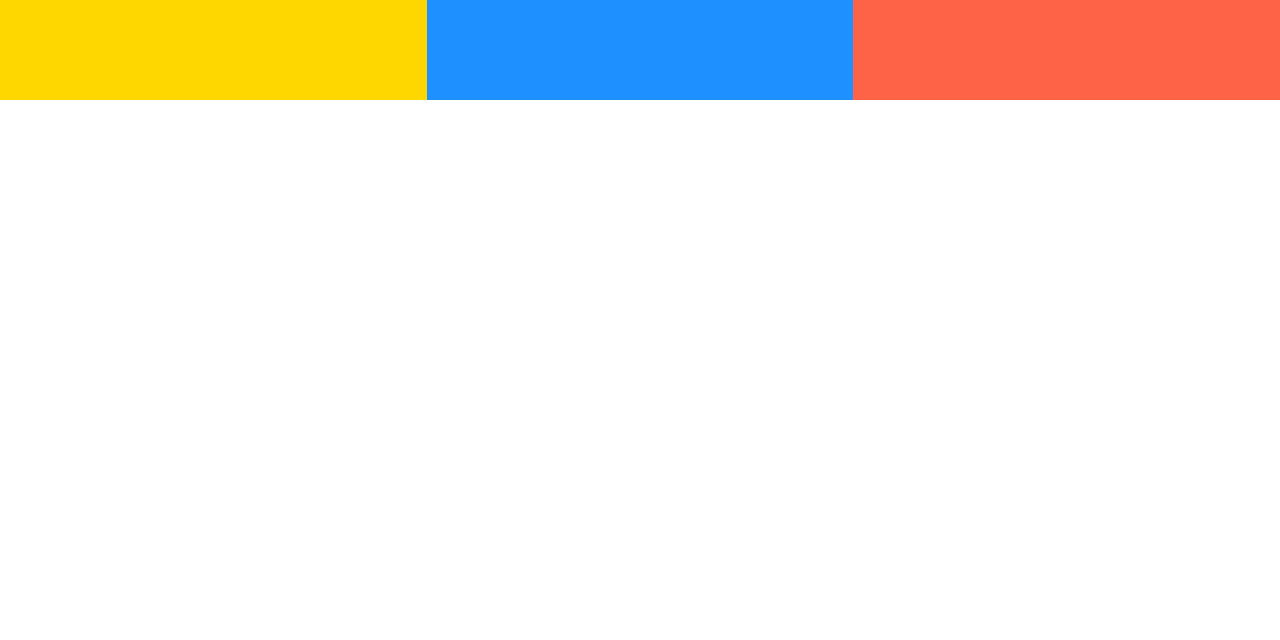
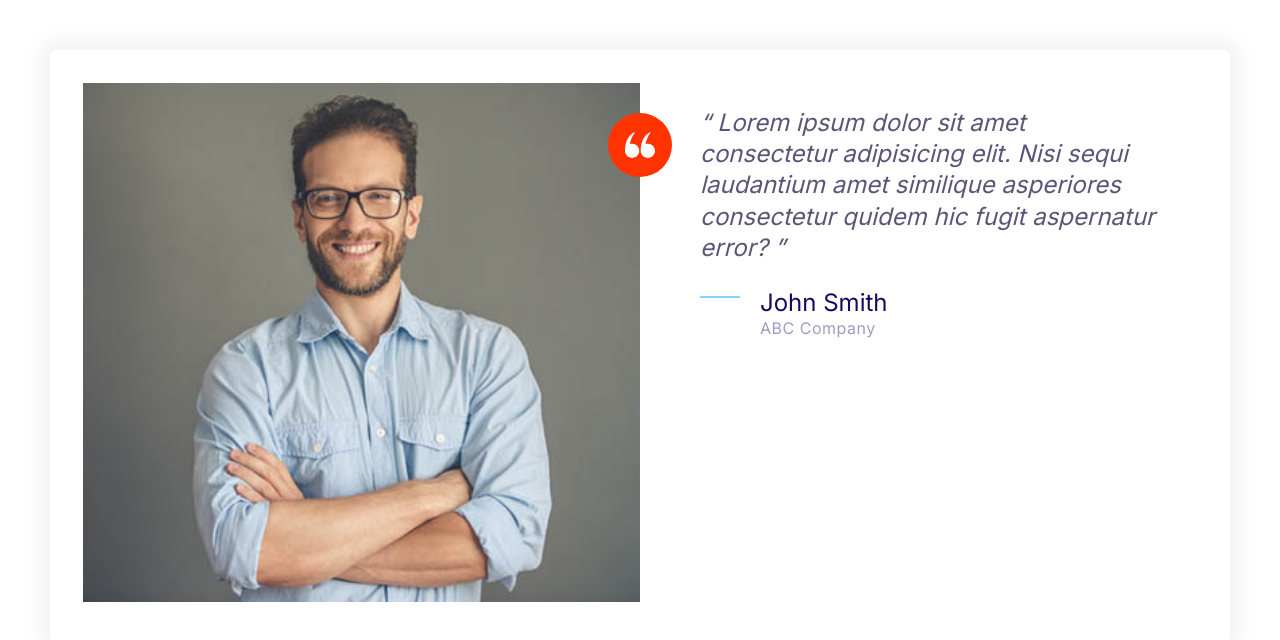
Before and after one commit to Mizhandr/MyFirstProject, a plain HTML site: page index.html in a window 1280 px wide. Drawn offline with Linux system fonts and the light colour scheme.

Commit message:
Define styles for testimonials

```diff
--- a/css/styles.css
+++ b/css/styles.css
@@ -164,11 +164,18 @@ a {
 .icon {
     width: 40px;
     height: 40px;
+}
 
+.icon--small {
+    width: 30px;
 }
 
 .icon--primary {
     fill: var(--color-primary);
+}
+
+.icon--white {
+    fill: #fff;
 }
 
 .icon-container {
@@ -179,6 +186,10 @@ a {
     height: 64px;
     justify-content: center;
     width: 64px;
+}
+
+.icon-container--accent {
+    background: var(--color-accent);
 }
 
 /* Buttons*/
@@ -460,3 +471,34 @@ right: 5%;
         grid-template-columns: repeat(3, 1fr);
     }
 }
+
+/* Testimonials */
+
+ .testimonial {
+    padding: 3.3rem;
+ }
+
+.testimonial__image {
+    position: relative;
+}
+
+.testimonial__image > .icon-container {
+    position: absolute;
+    top: 3rem;
+    right: -32px;
+}
+
+ .testimonial__image > img {
+    width: 100%;
+ }
+
+ @media screen and (min-width: 768px) {
+    .testimonial .quote,
+    .testimonial .quote__author {
+        font-size: 2.4rem;
+    }
+
+    .testimonial .quote {
+        margin-left: 6rem;
+    }
+}
--- a/index.html
+++ b/index.html
@@ -14,11 +14,42 @@
     <link rel="stylesheet" href="/css/normalize.css" />
     <link rel="stylesheet" href="/css/styles.css" />
   </head>
-  <body>
-    <div class="grid grid--1x3">
-      <div style="height: 100px; background: gold"></div>
-      <div style="height: 100px; background: dodgerblue"></div>
-      <div style="height: 100px; background: tomato"></div>
+  <body style="padding: 5rem">
+    <div class="card testimonial">
+      <div class="grid grid--1x2">
+        <div class="testimonial__image">
+          <img
+            class="testimonial__image"
+            src="/images/testimonial.jpg"
+            alt="A happy, smiling customer"
+          />
+          <span class="icon-container icon-container--accent">
+            <svg class="icon icon--white icon--small">
+              <use xlink:href="images/sprite.svg#quotes"></use>
+            </svg>
+          </span>
+        </div>
+        <blockquote class="quote">
+          <p class="quote__text">
+            Lorem ipsum dolor sit amet consectetur adipisicing elit. Nisi sequi
+            laudantium amet similique asperiores consectetur quidem hic fugit
+            aspernatur error?
+          </p>
+          <footer>
+            <div class="media">
+              <div class="media__image quote__image">
+                <svg class="icon icon--primary quote__line">
+                  <use xlink:href="images/sprite.svg#line"></use>
+                </svg>
+              </div>
+              <div class="media__body">
+                <h3 class="media__title quote__author">John Smith</h3>
+                <p class="quote__organization">ABC Company</p>
+              </div>
+            </div>
+          </footer>
+        </blockquote>
+      </div>
     </div>
   </body>
 </html>
```
Also changed, not shown: images/testimonial.jpg (added), 1 other file.
